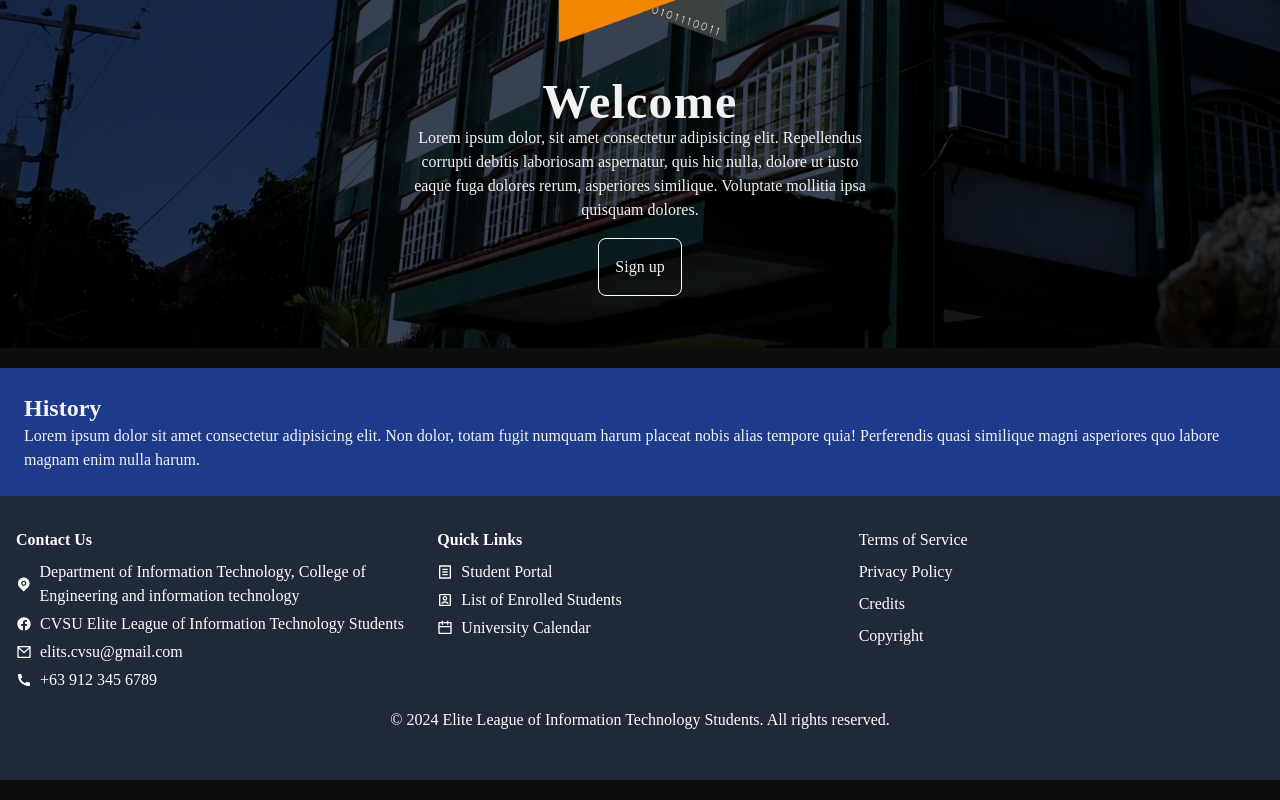
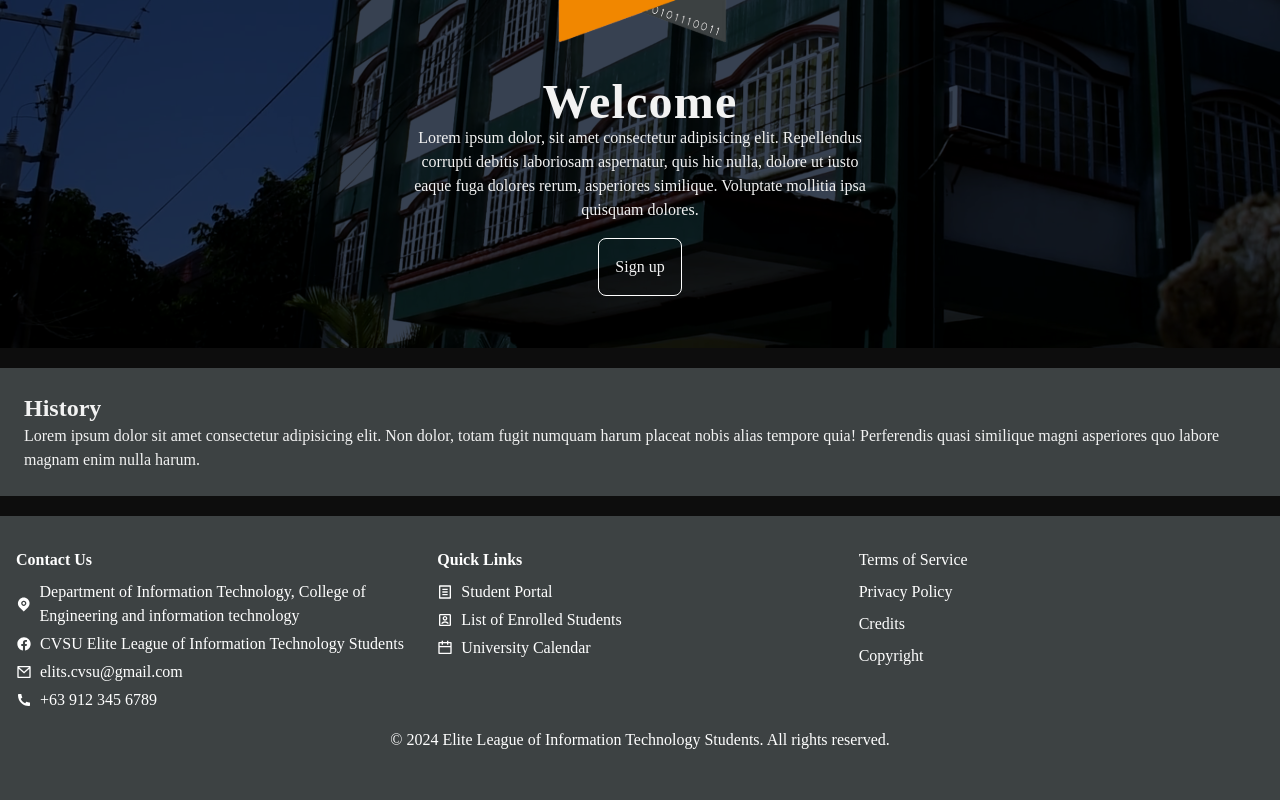
Before and after one commit to s0nprem0/webfest, a React (Vite) app: page / in a window 1280 px wide. Shown: the part 318-1118 px from the top of the page. Built offline with nearby package versions, Linux system fonts and the light colour scheme; a web font is replaced by a local one.

Commit message:
fix: stick to org's color

```diff
--- a/src/components/Footer.jsx
+++ b/src/components/Footer.jsx
@@ -11,7 +11,7 @@ import {
 
 const Footer = () => {
   return (
-    <footer className="bg-gray-800 text-white py-8">
+    <footer className="bg-[#3D4243] text-white py-8">
       <div className="container mx-auto grid grid-cols-1 sm:grid-cols-2 px-4 md:grid-cols-3 gap-4">
         {/* Contact Us Section */}
         <div className="space-y-2">
--- a/src/components/History.jsx
+++ b/src/components/History.jsx
@@ -1,7 +1,7 @@
 const History = () => {
   return (
-    <div className="container mx-auto">
-      <div className=" bg-blue-900 p-6">
+    <div className="container mx-auto mb-5">
+      <div className=" bg-[#3D4243] p-6">
         <h1 className="font-bold">History</h1>
         <p>
           Lorem ipsum dolor sit amet consectetur adipisicing elit. Non dolor,
```
